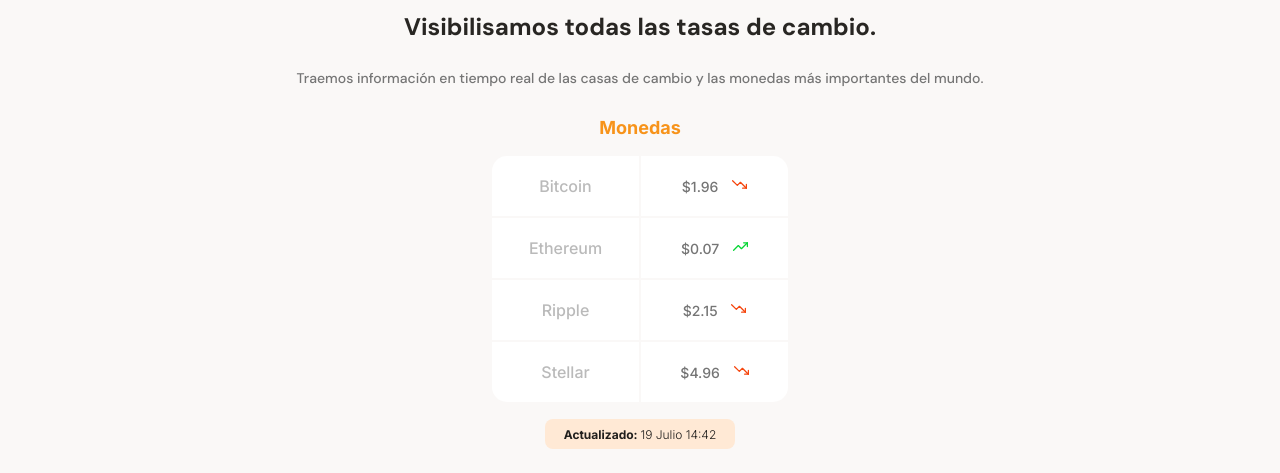
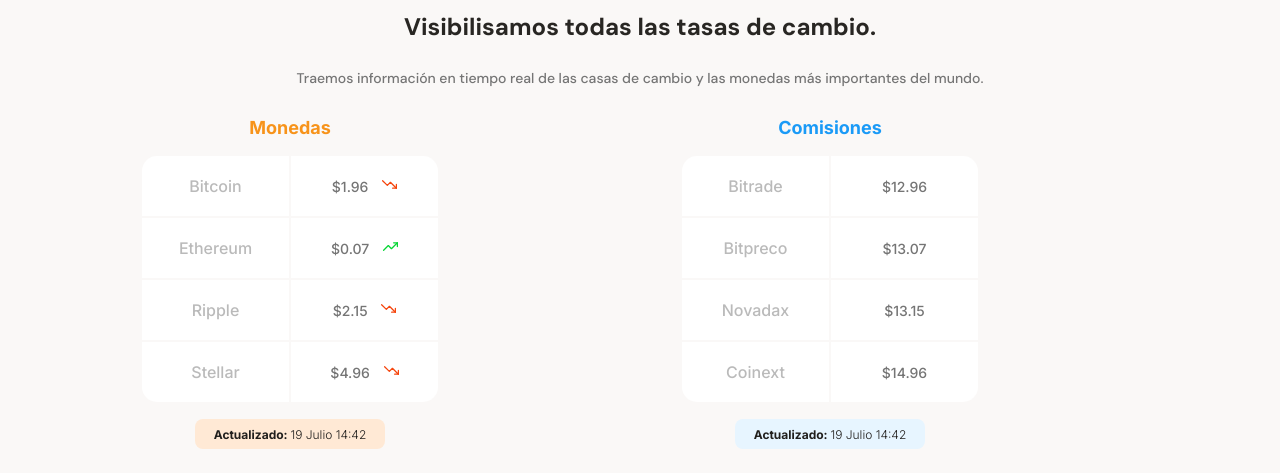
Before and after one commit to bry4ndres/batata-bit-landing-page, a plain HTML site: page index.html in a window 1280 px wide. Shown: the part 650-1123 px from the top of the page. Drawn offline with Linux system fonts and the light colour scheme.

Commit message:
Slider de tablas

```diff
--- a/styles.css
+++ b/styles.css
@@ -167,14 +167,24 @@
     line-height: 1.6rem;
     color: #757575;
 }
+.main-tables-container
+{
+    display: flex;
+    width: 100%;
+    height: 360px;
+    overflow-x:scroll ;
+    overscroll-behavior-x: contain;
+    scroll-snap-type: x proximity;
+}
 
 .main-currency-table
 {
     width: 70%;
+    scroll-snap-align: center;
     min-width: 235px;
     max-width: 500px;
     height: 360px;
-    margin: 0 auto;
+    margin: 0 40px 0;
     font-family: 'Inter', sans-serif;
 }
 
@@ -290,10 +300,11 @@
 .main-commissions-table
 {
     width: 70%;
+    scroll-snap-align: center;
     min-width: 235px;
     max-width: 500px;
     height: 360px;
-    margin: 0 auto;
+    margin: 0 0 0;
     font-family: 'Inter', sans-serif;
 }
 
```
